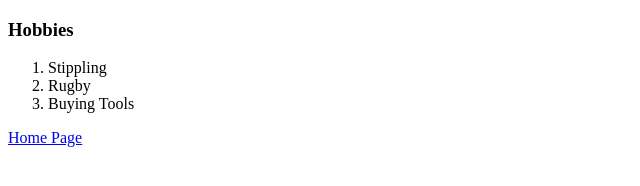
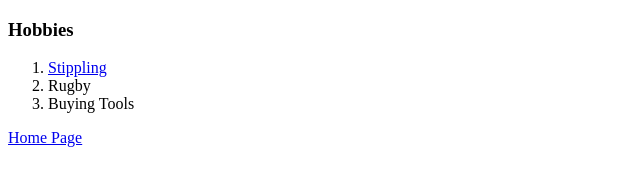
Before and after one commit to ethankey20/CV, a plain HTML site: page hobbies.html in a window 1280 px wide. Shown: the full height of the page, 0-640 px from the left. Drawn offline with Linux system fonts and the light colour scheme.

Commit message:
Updated Stippling

```diff
--- a/hobbies.html
+++ b/hobbies.html
@@ -9,7 +9,7 @@
 <body>
   <h3>Hobbies</h3>
   <ol>
-    <li>Stippling</li>
+    <li><a href="https://www.instagram.com/p/B-5yn05glQ1/">Stippling</a></li>
     <li>Rugby</li>
     <li>Buying Tools</li>
   </ol>
```
